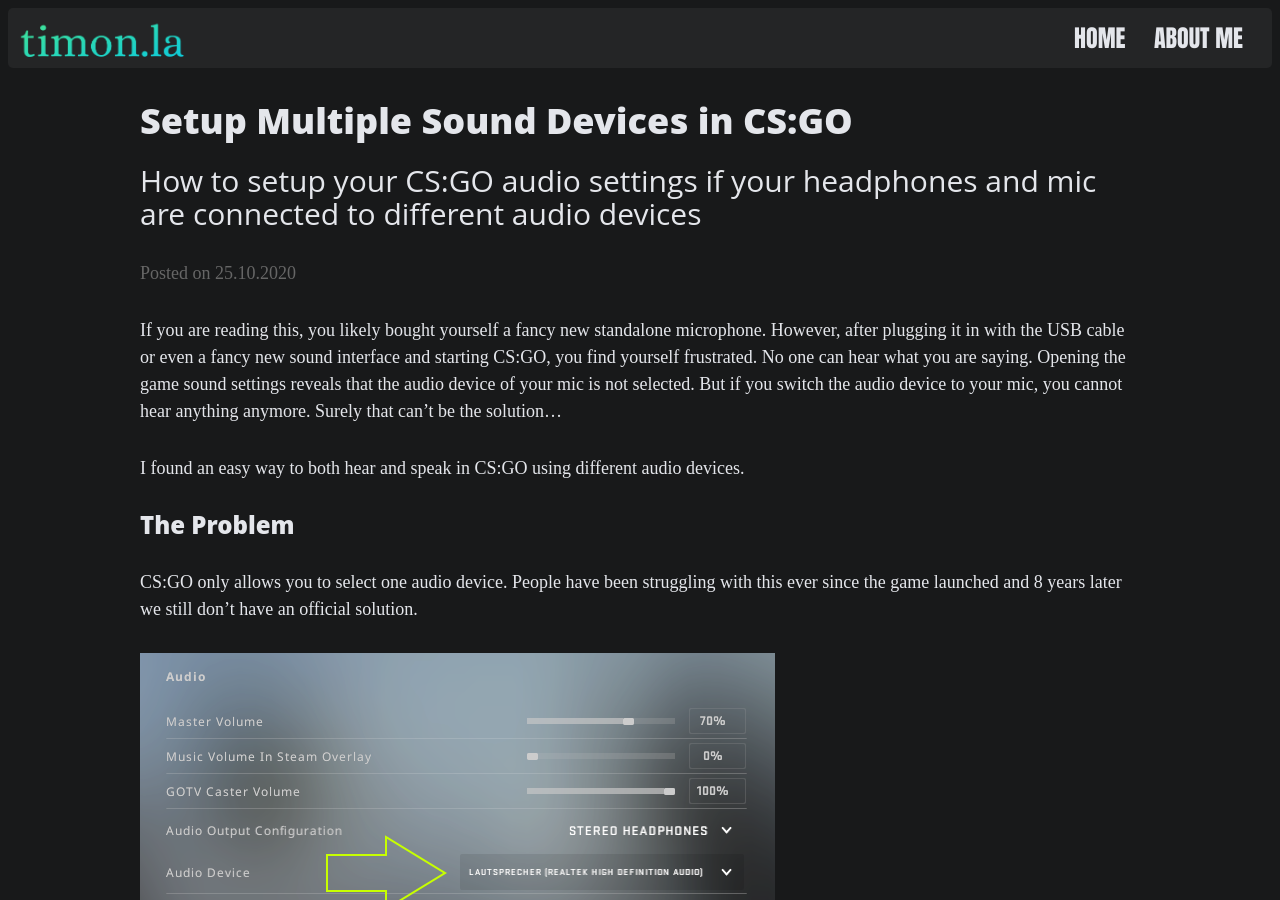
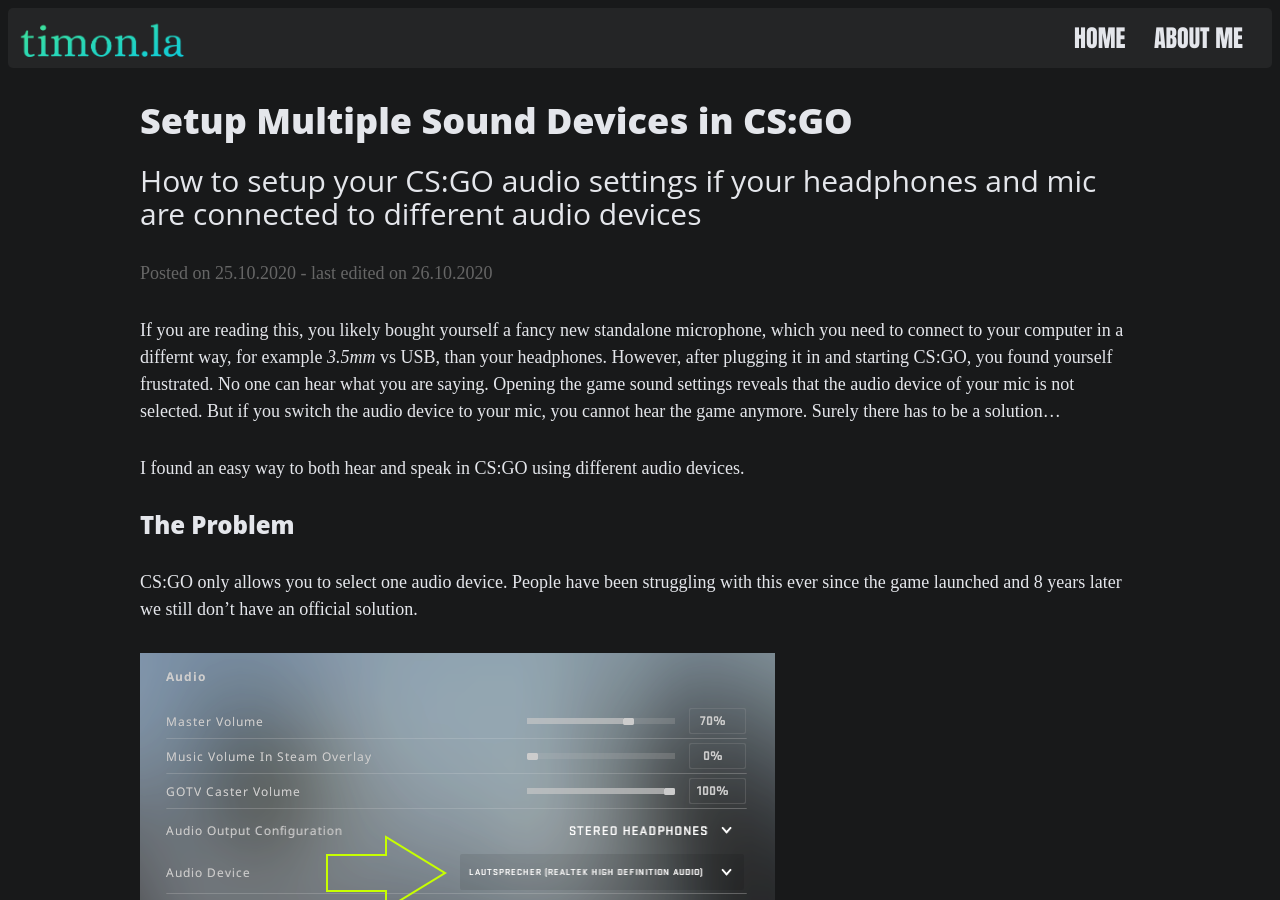
Before and after one commit to timonla/timonla.github.io, a Jekyll site: the page built from _posts/2020-10-25-csgo-multiple-sound-devices.md, in a window 1280 px wide and 900 px high. Built offline with Jekyll 4.4.1, drawn with Linux system fonts in a browser that asks for light colours; nearby versions of some CDN libraries.

Commit message:
Improve csgo sound introduction

```diff
--- a/_posts/2020-10-25-csgo-multiple-sound-devices.md
+++ b/_posts/2020-10-25-csgo-multiple-sound-devices.md
@@ -3,18 +3,19 @@
 title: "Setup Multiple Sound Devices in CS:GO"
 subtitle: "How to setup your CS:GO audio settings if your headphones and mic are connected to different audio devices"
 date: 2020-10-25
+edited: 2020-10-26
 permalink: "/blog/csgo-multiple-sound-devices/"
 thumbnail: "/assets/img/blog/thumbnails/csgo-multiple-sound-devices.png"
 hidden: false
 ---
 
-If you are reading this, you likely bought yourself a fancy new standalone microphone.
-However, after plugging it in with the USB cable or even a fancy new sound interface and starting CS:GO,
-you find yourself frustrated.
+If you are reading this, you likely bought yourself a fancy new standalone microphone, which you need
+to connect to your computer in a differnt way, for example *3.5mm* vs USB, than your headphones.
+However, after plugging it in and starting CS:GO, you found yourself frustrated.
 No one can hear what you are saying.
 Opening the game sound settings reveals that the audio device of your mic is not selected.
-But if you switch the audio device to your mic, you cannot hear anything anymore.
-Surely that can't be the solution...
+But if you switch the audio device to your mic, you cannot hear the game anymore.
+Surely there has to be a solution...
 
 I found an easy way to both hear and speak in CS:GO using different audio devices.
 
```
